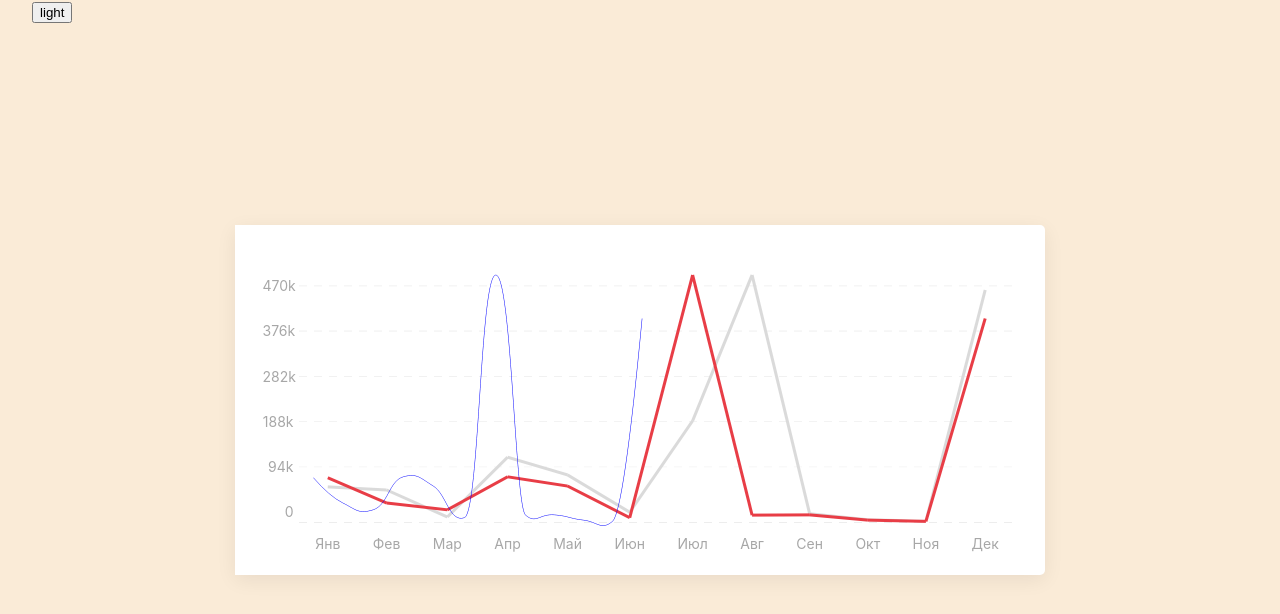
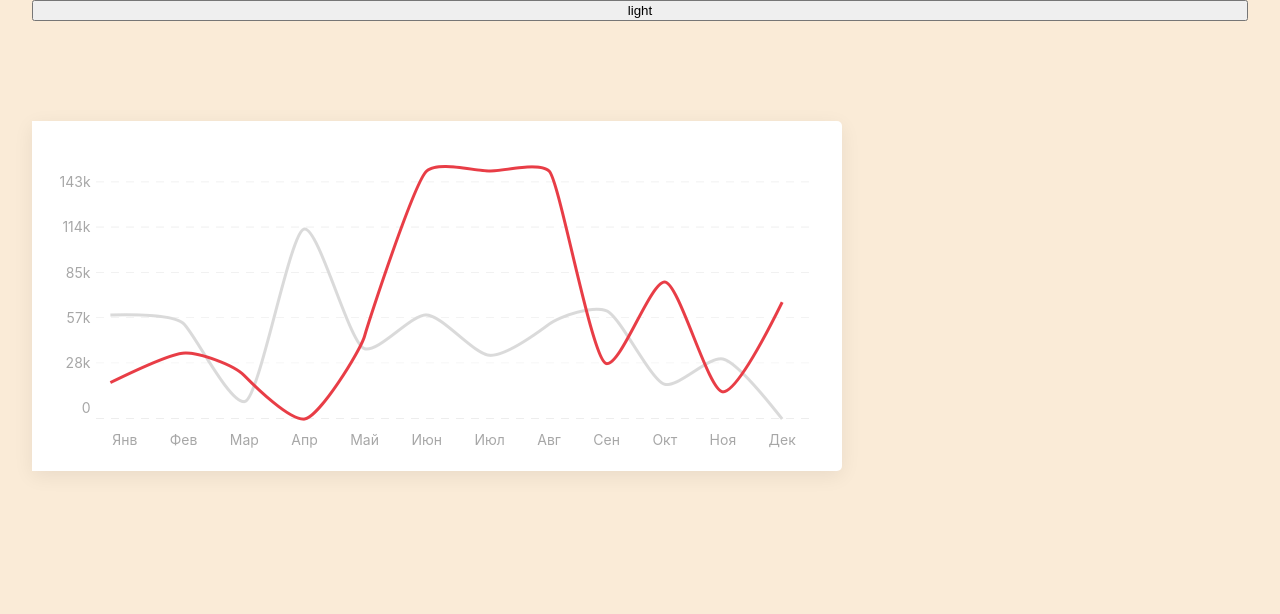
Before and after one commit to zhuravlev-v/line-chart-component, a Vue app: page / in a window 1280 px wide. Shown: the top 614 px of the page. Built offline with nearby package versions, Linux system fonts and the light colour scheme.

Commit message:
end chart

```diff
--- a/src/App.vue
+++ b/src/App.vue
@@ -27,5 +27,8 @@ export default {
   position: relative;
   width: 100vw;
   height: 100vh;
+  display: flex;
+  flex-direction: column;
+  gap: 100px;
 }
 </style>
--- a/src/components/LineChart/LineChart.vue
+++ b/src/components/LineChart/LineChart.vue
@@ -4,27 +4,30 @@
       ref="LineChartLeftBar"
       :data="[...fact, ...plan]"
       :theme="theme"
-      :itemsNumber="canvas.leftBarNumber" />
-    <canvas
+      :itemsNumber="canvas.leftBarNumber"
+    />
+    <LineChartCanvas
       ref="canvas"
-      class="chart__canvas"
-      @mousemove="handlerCanvasMouseMove"
-      @mouseleave="handlerCanvasMouseLeave" />
+      @mouse-move="handlerCanvasMouseMove"
+      @mouse-leave="handlerCanvasMouseLeave"
+    />
     <LineChartHorizontalBar
       ref="LineChartHorizontalBar"
       :data="labels"
       :theme="theme"
-      :pointerActive="pointerActive" />
+      :pointerActive="pointerActive"
+    />
   </div>
 </template>
 
 <script>
+import LineChartCanvas from '@/components/LineChart/LineChartCanvas.vue';
 import LineChartLeftBar from '@/components/LineChart/LineChartLeftBar.vue';
 import LineChartHorizontalBar from '@/components/LineChart/LineChartHorizontalBar.vue';
 
 export default {
   name: 'LineChart',
-  components: { LineChartLeftBar, LineChartHorizontalBar },
+  components: { LineChartCanvas, LineChartLeftBar, LineChartHorizontalBar },
   props: {
     theme: {
       type: String,
@@ -37,9 +40,9 @@ export default {
     counter: { type: String, required: false, default: '' },
   },
   data: () => ({
-    fact: [85865, 38000, 25000, 87553, 70000, 10000, 469985, 15000, 15433, 5500, 3000, 387544],
-    plan: [60000, 55000, 10000, 109553, 80000, 18000, 169985, 412586, 15433, 5500, 3000, 387544],
-    labels: ['Янв', 'Фев', 'Мар', 'Апр', 'Май', 'Июн', 'Июл', 'Авг', 'Сен', 'Окт', 'Ноя', 'Дек',],
+    fact: [21000, 38000, 25000, 0, 47893, 143000, 143000, 143000, 31954, 78992, 15666, 67359],
+    plan: [60000, 55000, 10000, 109553, 40500, 60000, 36725, 54653, 62359, 19999, 34615, 0],
+    labels: ['Янв', 'Фев', 'Мар', 'Апр', 'Май', 'Июн', 'Июл', 'Авг', 'Сен', 'Окт', 'Ноя', 'Дек'],
     lineChartColors: ['#E83D46', '#DADADA', '#F9A620', '#005FA7', '#00BFB9', '#FD2D91'],
     // 'rgba(38, 36, 36, 0.17)'
     // 'rgba(38, 36, 36, 0.17)'
@@ -54,22 +57,26 @@ export default {
   }),
   mounted() {
     this.initCanvas()
+    window.addEventListener('resize', this.initCanvas)
+  },
+  destroyed() {
+    window.removeEventListener('resize', this.initCanvas)
   },
   methods: {
     initCanvas() {
-      this.canvas.canvas = this.$refs.canvas
+      this.canvas.canvas = this.$refs.canvas.$el
       this.canvas.ctx = this.canvas.canvas.getContext('2d')
       this.setCanvasDimensions(this.canvas.canvas)
       this.drawDashMarkup()
 
       if (this.theme === 'light') {
-        this.drawLineChart(this.plan, this.lineChartColors[1], 1)
+        this.drawLineChartBezier(this.plan, this.lineChartColors[1], 1)
       } else {
-        this.drawLineChart(this.plan, this.lineChartColors[1], 0.17)
+        this.drawLineChartBezier(this.plan, this.lineChartColors[1], 0.17)
       }
 
-      this.drawLineChart(this.fact, this.lineChartColors[0], 1)
-      this.drawLineChartBezier(this.fact)
+      this.drawLineChartBezier(this.fact, this.lineChartColors[0], 1)
+      // this.drawLineChart(this.fact, this.lineChartColors[0], 1)
 
       // this.canvas.ctx.save()
     },
@@ -111,10 +118,23 @@ export default {
       const DPI_PADDING_TOP = this.canvas.DPI_PADDING_TOP
       const DPI_PADDING_BOTTOM = this.canvas.DPI_PADDING_BOTTOM
       const leftBar = this.$refs.LineChartLeftBar.$el
-      const leftBarHeight = parseFloat(getComputedStyle(leftBar).height).toFixed(2)
-      const leftBarItemHeight_DPI = parseFloat(getComputedStyle(leftBar.children[0]).height).toFixed(2) * 2
-      const leftBarItemGap_DPI = ((leftBarHeight - leftBarItemHeight_DPI / 2 * leftBar.children.length) / this.canvas.leftBarNumber).toFixed(2) * 2
+      const isLeftBarHidden = getComputedStyle(leftBar).display === 'none'
+      let leftBarHeight
+      let leftBarItemHeight_DPI
+      let leftBarItemGap_DPI
 
+      if (isLeftBarHidden) {
+        const canvasEl = this.$refs.canvas.$el
+        leftBarHeight = parseFloat(getComputedStyle(canvasEl).height).toFixed(2)
+        const leftBarLength = this.canvas.leftBarNumber + 1
+        leftBarItemGap_DPI = 20
+        leftBarItemHeight_DPI = (this.canvas.DPI_HEIGHT / leftBarLength).toFixed(2) - leftBarItemGap_DPI
+      }
+      else {
+        leftBarHeight = parseFloat(getComputedStyle(leftBar).height).toFixed(2)
+        leftBarItemHeight_DPI = parseFloat(getComputedStyle(leftBar.children[0]).height).toFixed(2) * 2
+        leftBarItemGap_DPI = ((leftBarHeight - leftBarItemHeight_DPI / 2 * leftBar.children.length) / this.canvas.leftBarNumber).toFixed(2) * 2
+      }
       // const leftBarItemGap_DPI = ((parseFloat(getComputedStyle(leftBar).height).toFixed(2) - leftBarItemHeight_DPI / 2 * leftBar.children.length) / this.canvas.leftBarNumber).toFixed(2) * 2
 
       ctx.beginPath()
@@ -136,7 +156,8 @@ export default {
     drawLineChart(data, color, alpha) {
       const ctx = this.canvas.ctx
       const DPI_PADDING_TOP = this.canvas.DPI_PADDING_TOP
-      const maxPoint = Math.max(...data)
+      // const maxPoint = Math.max(...data)
+      const maxPoint = this.maxPoint
       const ratio = this.canvas.DPI_HEIGHT_VIEW / maxPoint
       const axisY = data.map(item => (this.canvas.DPI_HEIGHT_VIEW + DPI_PADDING_TOP) - item * ratio)
       const axisX = this.getCoordsAxisX()
@@ -155,21 +176,16 @@ export default {
       }
       ctx.globalAlpha = 1
     },
-    //
-    drawLineChartBezier(data) {
+    drawLineChartBezier(data, color, alpha) {
       const canvas = this.canvas
       const ctx = this.canvas.ctx
       const DPI_PADDING_TOP = canvas.DPI_PADDING_TOP
-      const maxPoint = Math.max(...data)
+      // const maxPoint = Math.max(...data)
+      const maxPoint = this.maxPoint
       const ratio = canvas.DPI_HEIGHT_VIEW / maxPoint
       const axisX = this.getCoordsAxisX()
       const axisY = data.map(item => (canvas.DPI_HEIGHT_VIEW + DPI_PADDING_TOP) - item * ratio)
-
-      // console.log(axisX)
-      // console.log(axisY)
-
-      // var xStretch = canvasGraphicSettings.xStretch
-      // var xStretchSqr = xStretch * xStretch
+      const horizontalBarItemsWidth = this.horizontalBarItemsWidth()
       let yA, yB, yC, xA, subYaYb, subYaYc, k, s, xLeft, yLeft, xRight, yRight
 
       ctx.beginPath()
@@ -178,14 +194,16 @@ export default {
       yC = axisY[1]
 
       ctx.moveTo(axisX[0], yA)
+
       for (let i = 1; i < data.length; i++) {
-        const xStretch = Number(this.horizontalBarItemsWidth[i])
+        const xStretch = Number(horizontalBarItemsWidth[i])
         const xStretchSqr = xStretch * xStretch
+        // console.log(xStretch)
         yB = yA
         yA = yC
         yC = axisY[i + 1]
 
-        xA = axisX[i]
+        xA = axisX[i] * 2
 
         if (i < data.length - 1) {
           subYaYb = yA - yB
@@ -221,17 +239,20 @@ export default {
       //   //ctx.lineTo(xRight, yRight);
       }
 
-      ctx.lineWidth = 1;
-      ctx.strokeStyle = 'blue';
+
+      ctx.lineWidth = 3 * 2
+      ctx.setLineDash([])
+      ctx.globalAlpha = alpha
+      ctx.strokeStyle = color
       ctx.stroke();
     },
-    //
     getCoordsAxisX() {
       const axisX = []
+      const horizontalBarItemsWidth = this.horizontalBarItemsWidth()
 
-      for (let i = 0; i < this.horizontalBarItemsWidth.length; i++) {
+      for (let i = 0; i < horizontalBarItemsWidth.length; i++) {
         let arr = []
-        const itemsWidthReducedArray = this.horizontalBarItemsWidth.slice(0, i + 1)
+        const itemsWidthReducedArray = horizontalBarItemsWidth.slice(0, i + 1)
 
         for (let i = 0; i < itemsWidthReducedArray.length; i++) {
           if (i + 1 === itemsWidthReducedArray.length) {
@@ -250,7 +271,8 @@ export default {
       const ctx = this.canvas.ctx
       const DPI_PADDING_TOP = this.canvas.DPI_PADDING_TOP
       const DPI_PADDING_BOTTOM = this.canvas.DPI_PADDING_BOTTOM
-      const maxPoint = Math.max(...this.fact)
+      // const maxPoint = Math.max(...this.fact)
+      const maxPoint = this.maxPoint
       const ratio = this.canvas.DPI_HEIGHT_VIEW / maxPoint
       const axisX = this.getCoordsAxisX()
       const axisY = this.fact.map(item => (this.canvas.DPI_HEIGHT_VIEW + DPI_PADDING_TOP) - item * ratio)
@@ -329,7 +351,9 @@ export default {
         const paddingPercentBottom = 0.1142
         let xCoord = null
         let yCoord = null
-        const position = definePosition()
+        let lineHeight = 0
+        // const position = definePosition()
+        definePosition()
         ctx.beginPath()
         ctx.shadowBlur = 10
         ctx.shadowOffsetX = 0
@@ -339,7 +363,7 @@ export default {
         ctx.fillStyle = this.theme === 'light' ? '#FFFFFF' : '#262424'
         ctx.fill()
 
-        const drawText = () => {
+        const drawTitle = () => {
           ctx.shadowBlur = 0
           ctx.shadowOffsetX = 0
           ctx.shadowOffsetY = 0
@@ -352,11 +376,26 @@ export default {
           // const fontHeight = metrics.fontBoundingBoxAscent + metrics.fontBoundingBoxDescent
           const actualHeight = metrics.actualBoundingBoxAscent + metrics.actualBoundingBoxDescent
           const xAxisCoord = xCoord + Number((width * paddingPercentLeft).toFixed(2))
-          const yAxisCoord = yCoord + actualHeight + Number((width * paddingPercentTop).toFixed(2))
+          const yAxisCoord = yCoord + actualHeight + Number((width * paddingPercentTop).toFixed(2)) + lineHeight
+          lineHeight += actualHeight
           ctx.fillText(text, xAxisCoord, yAxisCoord, maxWidth)
         }
 
-        drawText()
+        const drawSubtitle = () => {
+          ctx.fillStyle = '#A7A7A7'
+          ctx.font = 'normal 28px Mail Sans Roman, sans-serif'
+          const text = this.labels[index]
+          const maxWidth = width - width * paddingPercentLeft - width * paddingPercentRight
+          const metrics = ctx.measureText(text)
+          // const fontHeight = metrics.fontBoundingBoxAscent + metrics.fontBoundingBoxDescent
+          const actualHeight = metrics.actualBoundingBoxAscent + metrics.actualBoundingBoxDescent
+          const xAxisCoord = xCoord + Number((width * paddingPercentLeft).toFixed(2))
+          const yAxisCoord = yCoord + actualHeight + Number((width * paddingPercentTop).toFixed(2)) + lineHeight + 24
+          ctx.fillText(text, xAxisCoord, yAxisCoord, maxWidth)
+        }
+
+        drawTitle()
+        drawSubtitle()
       }
 
       drawVerticalLine()
@@ -364,9 +403,52 @@ export default {
       drawInnerCircle()
       drawTooltip(tooltipWidth, tooltipHeight)
     },
+    getHorizontalBarItemsCoords() {
+      const horizontalBar = this.$refs.LineChartHorizontalBar.$el
+      const isHorizontalBarHidden = getComputedStyle(horizontalBar).display === 'none'
+      const canvasEl = this.$refs.canvas.$el
+      let horizontalBarItemsCoords = []
+
+      if (isHorizontalBarHidden) {
+        let prevRightCoord = 0
+        const leftInit = canvasEl.getBoundingClientRect().left
+        const horizontalBarLength = horizontalBar.children.length
+        const itemWidth = this.canvas.DPI_WIDTH / 2 / horizontalBarLength
+
+        horizontalBarItemsCoords = Array.from(horizontalBar.children).map(item => {
+          const left = prevRightCoord === 0 ? leftInit : prevRightCoord
+          const right = left + itemWidth
+          prevRightCoord = right
+          return [left, right]
+        })
+      }
+      else {
+        horizontalBarItemsCoords = Array.from(horizontalBar.children).map(item => {
+          return [item.getBoundingClientRect().left, item.getBoundingClientRect().right]
+        })
+      }
+
+      return horizontalBarItemsCoords
+    },
+    horizontalBarItemsWidth() {
+      const horizontalBar = this.$refs.LineChartHorizontalBar.$el
+      const isHorizontalBarHidden = getComputedStyle(horizontalBar).display === 'none'
+
+      if (isHorizontalBarHidden) {
+        const horizontalBarLength = horizontalBar.children.length
+        const itemWidth = this.canvas.DPI_WIDTH / 2 / horizontalBarLength
+        return Array(horizontalBarLength).fill(itemWidth, 0, horizontalBarLength)
+      }
+      else {
+        return Array.from(horizontalBar.children).map(item => {
+          return parseFloat(getComputedStyle(item).width).toFixed(2)
+        })
+      }
+    },
     handlerCanvasMouseMove(e) {
       this.initCanvas()
-      this.horizontalBarItemsCoords.forEach(([left, right], index) => {
+      const horizontalBarItemsCoords = this.getHorizontalBarItemsCoords()
+      horizontalBarItemsCoords.forEach(([left, right], index) => {
         if (left <= e.clientX && e.clientX <= right) {
           this.pointerActive = index
         }
@@ -380,34 +462,16 @@ export default {
     },
   },
   computed: {
-    horizontalBarItemsCoords() {
-      const horizontalBar = this.$refs.LineChartHorizontalBar.$el
-      const horizontalBarItemsCoords = Array.from(horizontalBar.children).map(item => {
-        return [item.getBoundingClientRect().left, item.getBoundingClientRect().right]
-      })
-      return horizontalBarItemsCoords
-    },
-    horizontalBarItemsWidth() {
-      const horizontalBar = this.$refs.LineChartHorizontalBar.$el
-      return Array.from(horizontalBar.children).map(item => {
-        return parseFloat(getComputedStyle(item).width).toFixed(2)
-      })
-    },
+    maxPoint() {
+      const data = [...this.fact, ...this.plan]
+      return Math.max(...data)
+    }
   },
-  // watch: {
-  //   pointerActive() {
-  //     console.log('watch pointerActive')
-  //   }
-  // }
 }
 </script>
 
 <style lang='scss' scoped>
 .chart {
-  position: absolute;
-  top: 50%;
-  left: 50%;
-  transform: translate(-50%, -50%);
   max-width: 810px;
   max-height: 350px;
   width: 100%;
@@ -422,11 +486,8 @@ export default {
   grid-column-gap: 5.5px;
   background-color: #FFFFFF;
 
-  &__canvas {
-    width: 100%;
-    height: 278px;
-    grid-column: 2/3;
-    grid-row: 1/2;
+  @media (max-width: 500px) {
+    grid-template-columns: 1fr;
   }
 }
 
--- /dev/null
+++ b/src/components/LineChart/LineChartCanvas.vue
@@ -0,0 +1,37 @@
+<template>
+  <canvas
+    class="canvas"
+    @mousemove="handlerMouseMove"
+    @mouseleave="handlerMouseLeave">
+  </canvas>
+</template>
+<script>
+export default {
+  name: 'LineChartCanvas',
+  data() {
+    return {
+    }
+  },
+  methods: {
+    handlerMouseMove(event) {
+      this.$emit('mouse-move', event)
+    },
+    handlerMouseLeave() {
+      this.$emit('mouse-leave')
+    },
+  }
+}
+</script>
+<style lang='scss' scoped>
+.canvas {
+  width: 100%;
+  height: 278px;
+  grid-column: 2/3;
+  grid-row: 1/2;
+
+  @media (max-width: 500px) {
+    grid-column: unset;
+    grid-row: unset;
+  }
+}
+</style>
--- a/src/components/LineChart/LineChartHorizontalBar.vue
+++ b/src/components/LineChart/LineChartHorizontalBar.vue
@@ -39,6 +39,12 @@ export default {
     justify-content: space-between;
     // padding-top: 8.5px;
 
+    @media (max-width: 500px) {
+      display: none;
+      grid-column: unset;
+      grid-row: unset;
+    }
+
     &__item {
       flex-grow: 1;
       text-align: center;
--- a/src/components/LineChart/LineChartLeftBar.vue
+++ b/src/components/LineChart/LineChartLeftBar.vue
@@ -76,6 +76,12 @@ export default {
     grid-column: 1/2;
     grid-row: 1/2;
 
+    @media (max-width: 500px) {
+      display: none;
+      grid-column: unset;
+      grid-row: unset;
+    }
+
     &__item {
 
     }
```
